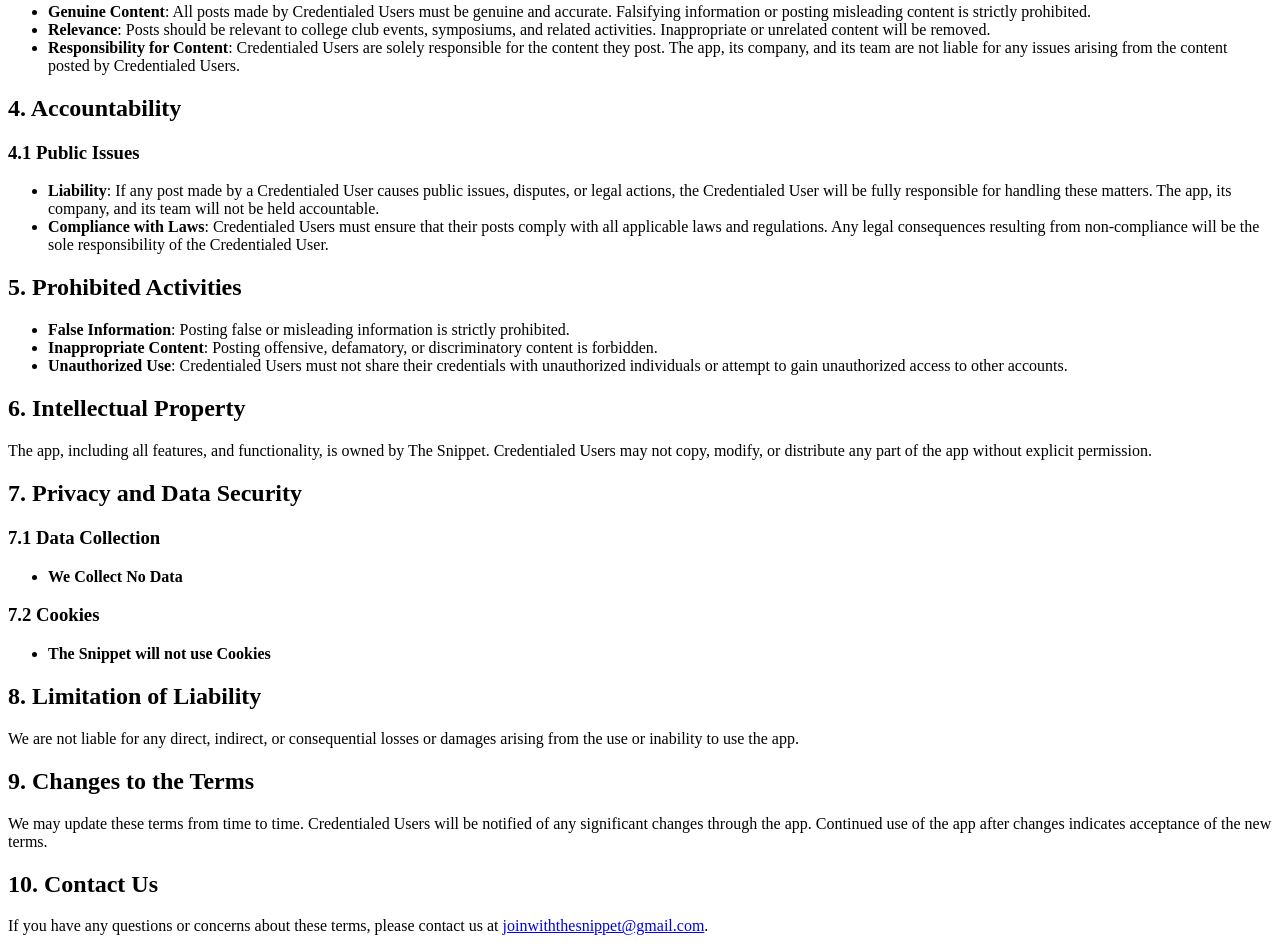
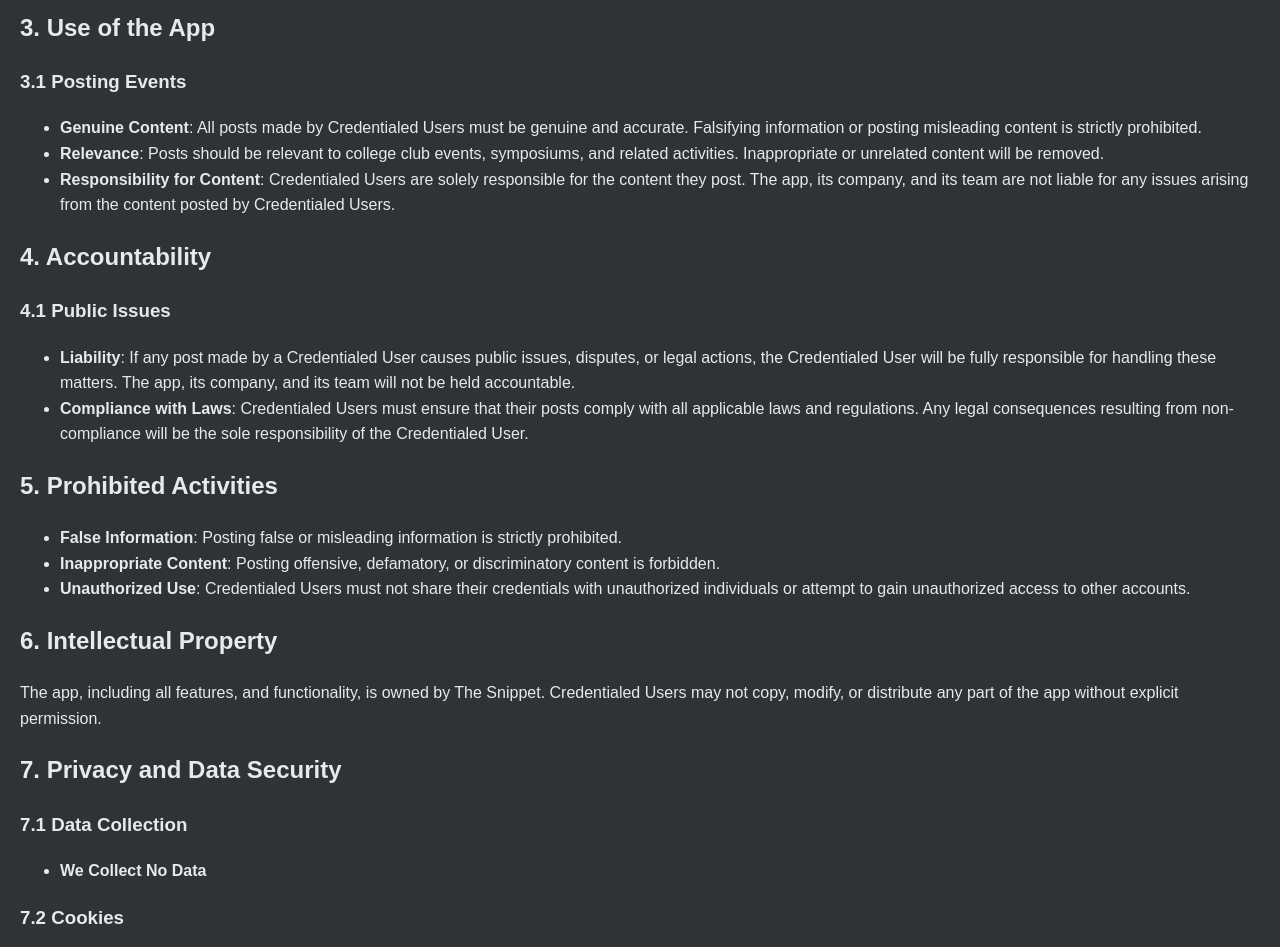
Before and after one commit to The-Snippet/terms-conditions, a plain HTML site: page index.html in a window 1280 px wide. Shown: the part 393-1340 px from the top of the page. Drawn offline with Linux system fonts and the light colour scheme.

Commit message:
Update index.html

```diff
--- a/index.html
+++ b/index.html
@@ -4,6 +4,21 @@
     <meta charset="UTF-8">
     <meta name="viewport" content="width=device-width, initial-scale=1.0">
     <title>Terms and Conditions for Credentialed Users of The Snippet</title>
+    <style>
+        body {
+            background-color: #2F3336;
+            color: #E7E9EA;
+            font-family: Arial, sans-serif;
+            margin: 20px;
+            line-height: 1.6;
+        }
+        a {
+            color: #0054a8;
+        }
+        h1, h2, h3 {
+            color: #E7E9EA;
+        }
+    </style>
 </head>
 <body>
     <h1>Terms and Conditions for Credentialed Users of The Snippet</h1>
```
